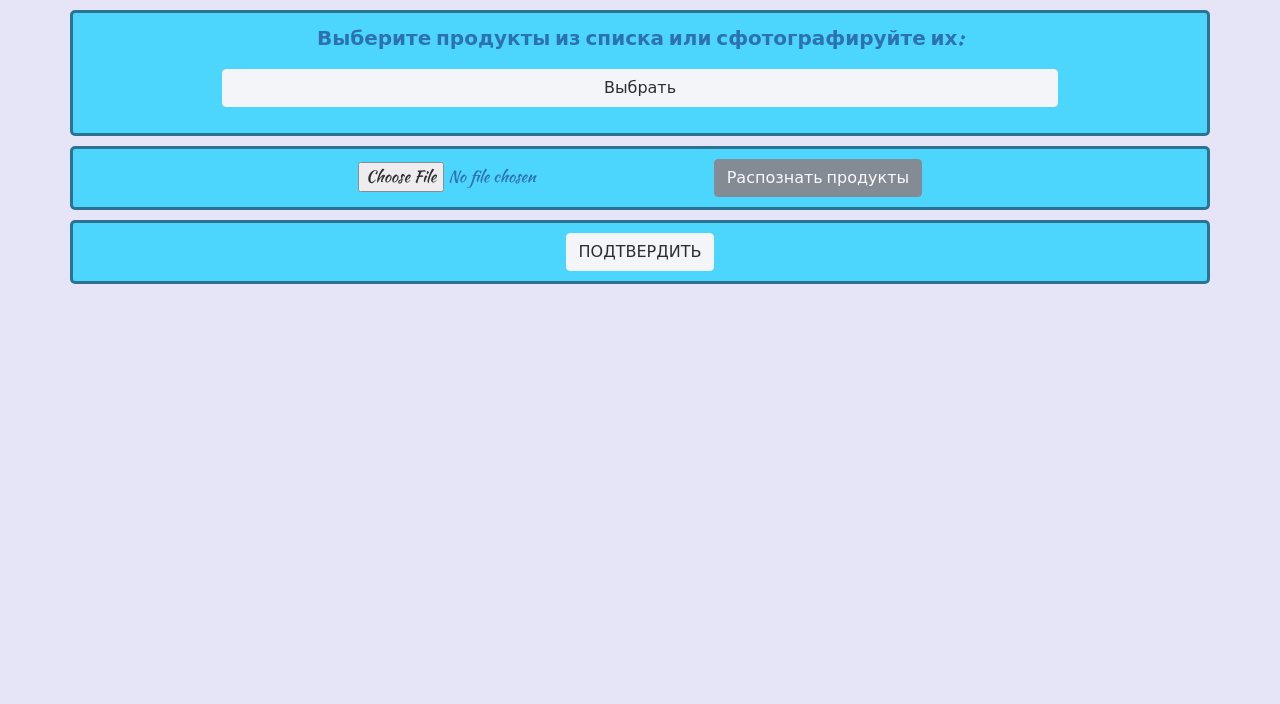
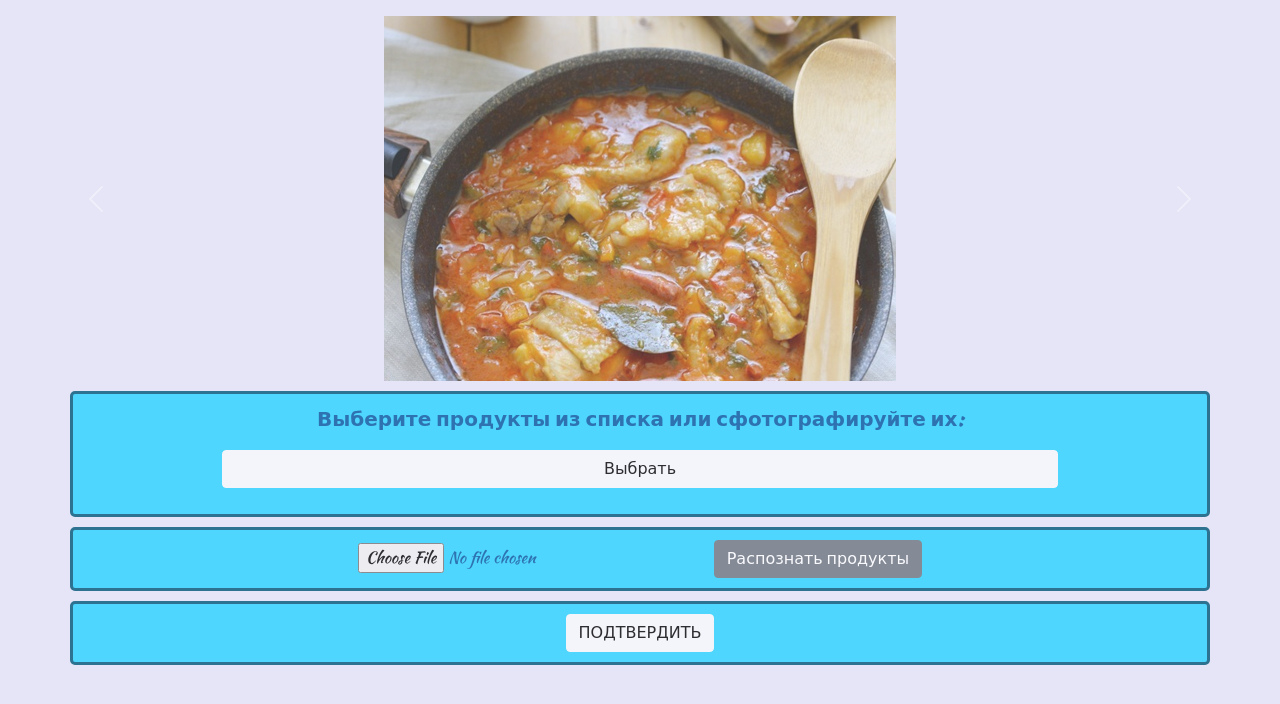
Before and after one commit to Mikrikle/smartfood, a Django app: page /smartfood/ in a window 1280 px wide. Shown: the part 74-778 px from the top of the page. Run offline with Django 3.2, Linux system fonts and the light colour scheme; data comes from the database, SQL or seed files in the repository; some libraries are stand-ins or nearby versions.

Commit message:
Carousel of food

```diff
--- a/siteapp/templates/index.html
+++ b/siteapp/templates/index.html
@@ -248,6 +248,35 @@
       </symbol>
     </svg>
 
+    <main>
+        <p class="fs-5 fw-bolder text-center"></p>
+        <div align="center" class="carousel slide" id="carouselControls" data-bs-ride="carousel">
+            <div class="carousel-inner">
+                <div class="carousel-item">
+                    <img class="d-block w-20" src="/media/img/food/Шарм.jpg" alt="">
+                </div>
+                <div class="carousel-item active">
+                    <img class="d-block w-20" src="/media/img/food/Куриный_айнтопф_на_томатном_соке.png" alt="">
+                </div>
+                <div class="carousel-item">
+                    <img class="d-block w-20" src="/media/img/food/Рагу.jpg" alt="">
+                </div>
+                <div class="carousel-item">
+                    <img class="d-block w-20" src="/media/img/food/tomatoes-5276969_640.jpg" alt="">
+                </div>
+                <div class="carousel-item">
+                    <img class="d-block w-20" src="/media/img/food/leRxQm3Z0Q4.jpg" alt="">
+                </div>
+            </div>
+            <a href="#carouselControls" class="carousel-control-prev" role="button" data-bs-slide="prev">
+                <span class="carousel-control-prev-icon"></span>
+            </a>
+            <a href="#carouselControls" class="carousel-control-next" role="button" data-bs-slide="next">
+                <span class="carousel-control-next-icon"></span>
+            </a>
+        </div>
+    </main>
+
     <div class="container" id="select-food">
         <p class="fs-5 fw-bolder text-center">Выберите продукты из списка или сфотографируйте их:</p>
         <p class="fs-5 fw-bolder text-center">
```
